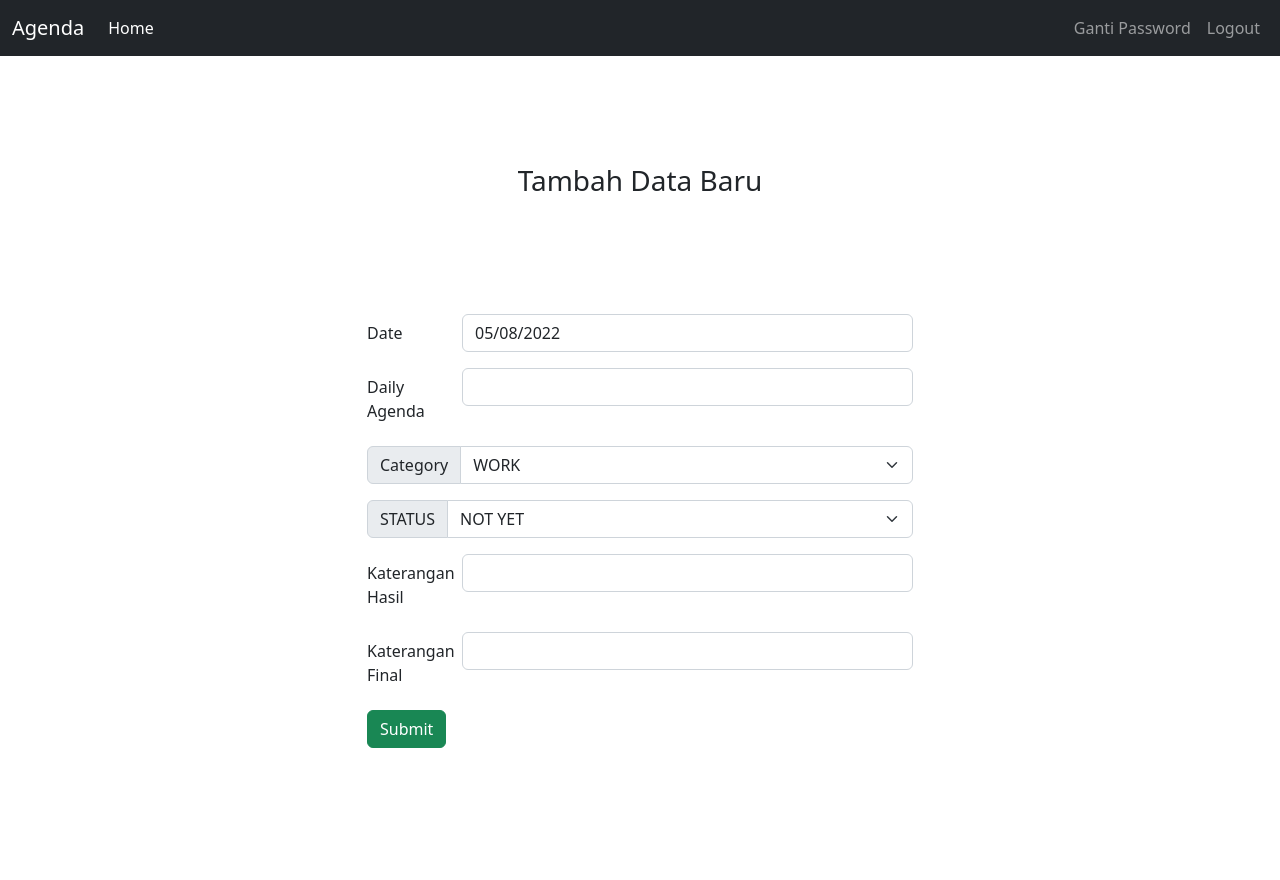
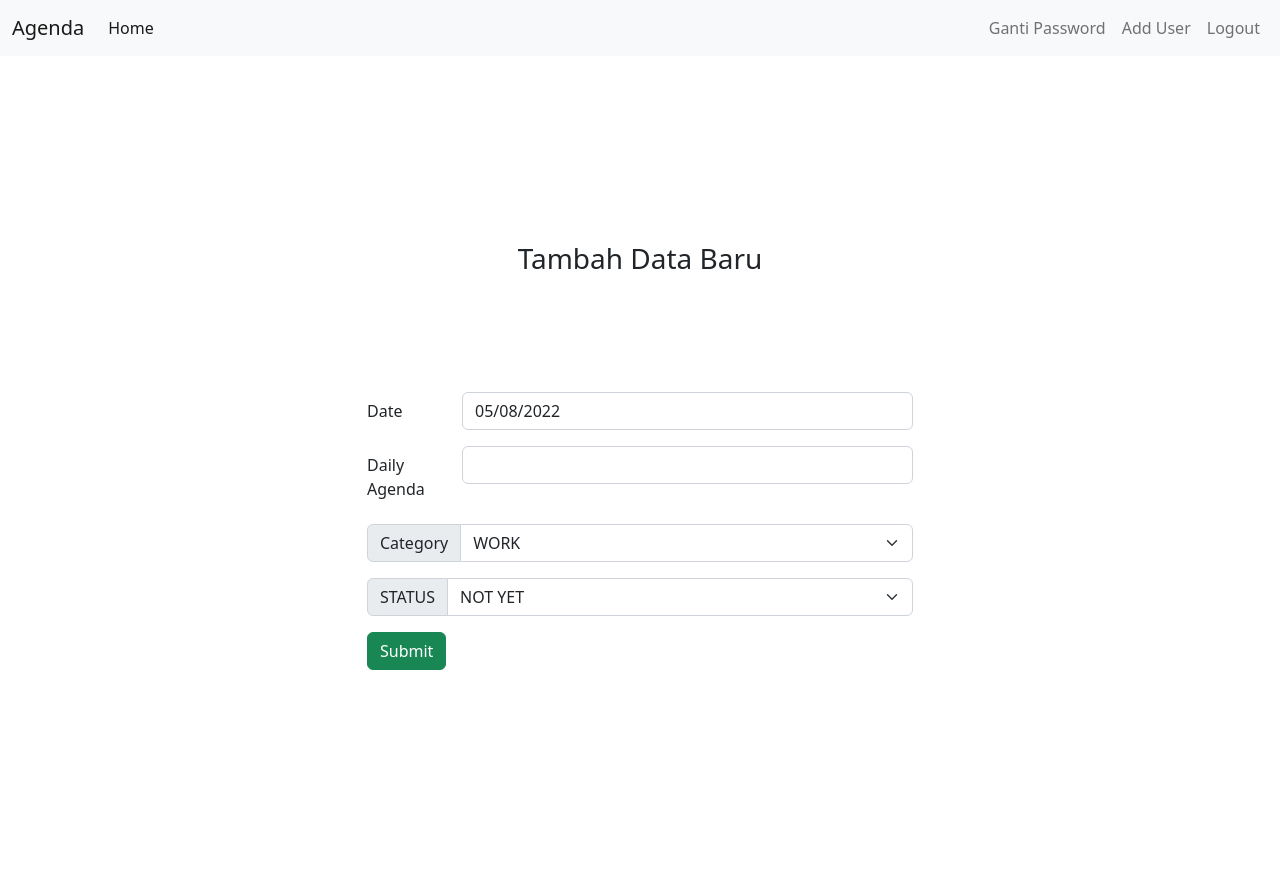
Before and after one commit to xolots/Agenda-APP, a Node server app: page /dashboard/new in a window 1280 px wide. Run offline with Node 20, Linux system fonts and the light colour scheme; the visitor is signed in with stand-in values (Sample User, id 1); data that the repository does not hold is empty; some libraries are stand-ins or nearby versions.

Commit message:
Ganti Navbar dan menghapus katerangan hasil

```diff
--- a/routes/index.js
+++ b/routes/index.js
@@ -111,8 +111,11 @@ router.get('/new', IsLoggedIn, async (req, res) => {
     const month = date.toLocaleString('id-ID', { month: 'long' });
     // console.log(month);
 
+    const IsAdmin = req.user.username
 
-    res.render('add', { dataAgenda, today, time, mm, month, yyyy })
+
+
+    res.render('add', { dataAgenda, today, time, mm, month, yyyy, IsAdmin })
 })
 
 
--- a/views/add.ejs
+++ b/views/add.ejs
@@ -4,11 +4,12 @@
 <link rel="stylesheet" href="bootstrap.css">
 
 <!-- navbar -->
+ <!-- navbar -->
  <div class="d-flex flex-column mb-4">
 
-    <nav class="navbar navbar-expand-lg navbar-dark bg-dark">
+    <nav class="navbar navbar-expand-lg navbar-light bg-light">
         <div class="container-fluid">
-            <a class="navbar-brand" href="#">Agenda</a>
+            <a class="navbar-brand" href="/">Agenda</a>
             <button class="navbar-toggler" type="button" data-bs-toggle="collapse" data-bs-target="#navbarNav"
                 aria-controls="navbarNav" aria-expanded="false" aria-label="Toggle navigation">
                 <span class="navbar-toggler-icon"></span>
@@ -22,9 +23,16 @@
 
 
                 <ul class="navbar-nav ms-auto">
+
+                    <% if(IsAdmin !='guest' ) {%>
                         <li class="nav-item">
-                        <a class="nav-link" href="/register">Ganti Password</a>
+                            <a class="nav-link" href="/dashboard/changepass">Ganti Password</a>
                         </li>
+
+                        <li class="nav-item">
+                            <a class="nav-link" href="/dashboard/register">Add User</a>
+                        </li>
+                        <% } %>
                             <li class="nav-item">
                                 <a class="nav-link" href="/logout">Logout</a>
                             </li>
@@ -109,20 +117,7 @@
         </div>
 
 
-        <div class="row mb-3">
-            <label for="kateranganHasil" class="col-sm-2 col-form-label">Katerangan Hasil</label>
-            <div class="col-sm-10">
-                <input type="text" class="form-control" id="kateranganHasil" name="kateranganHasil">
-            </div>
-        </div>
 
-
-        <div class="row mb-3">
-            <label for="kateranganFinal" class="col-sm-2 col-form-label">Katerangan Final</label>
-            <div class="col-sm-10">
-                <input type="text" class="form-control" id="kateranganFinal" name="kateranganFinal">
-            </div>
-        </div>
 
         <button class="btn btn-success">Submit</button>
     </form>
```
Lines whose indentation alone changed are shown as unchanged.
